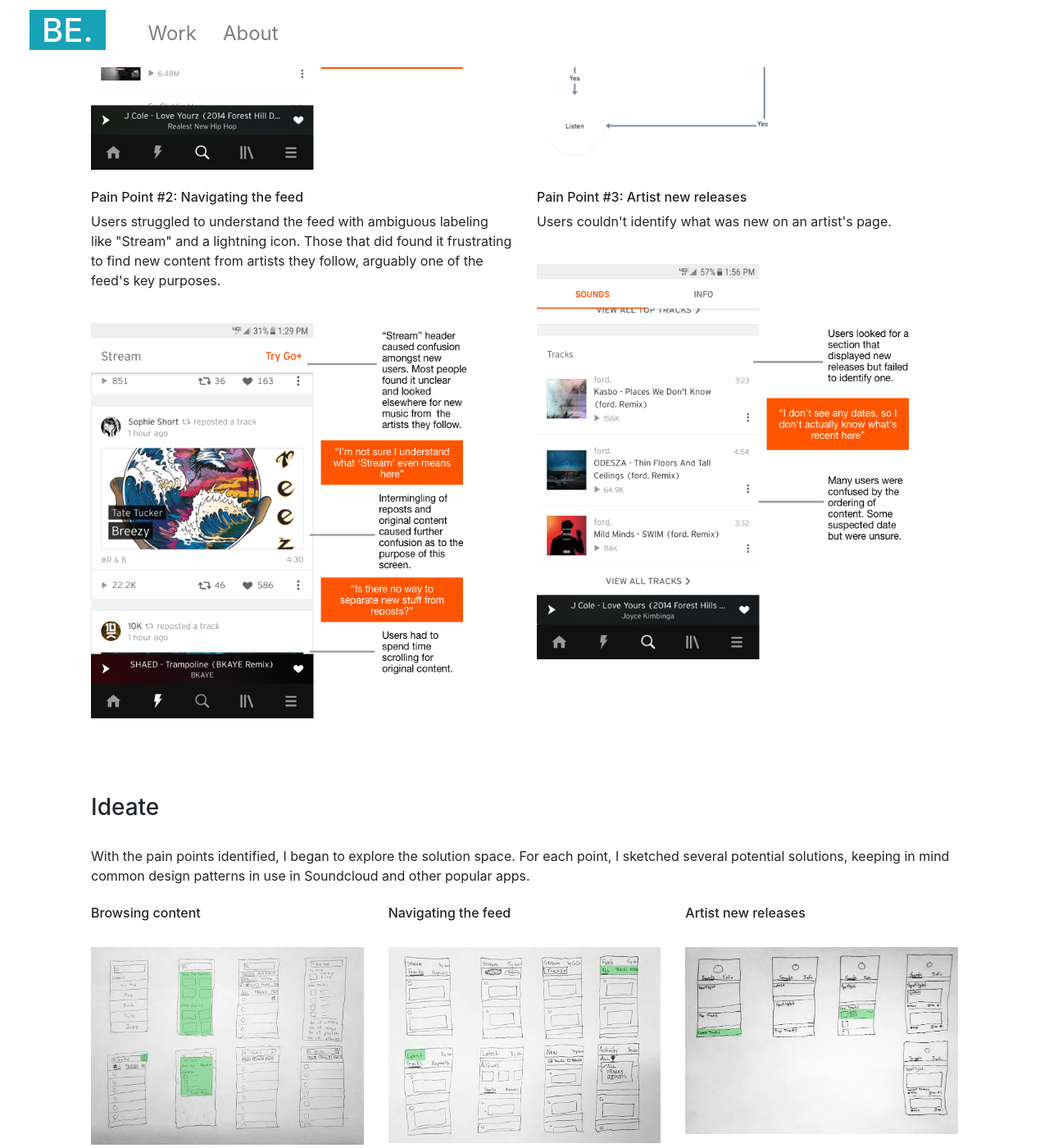
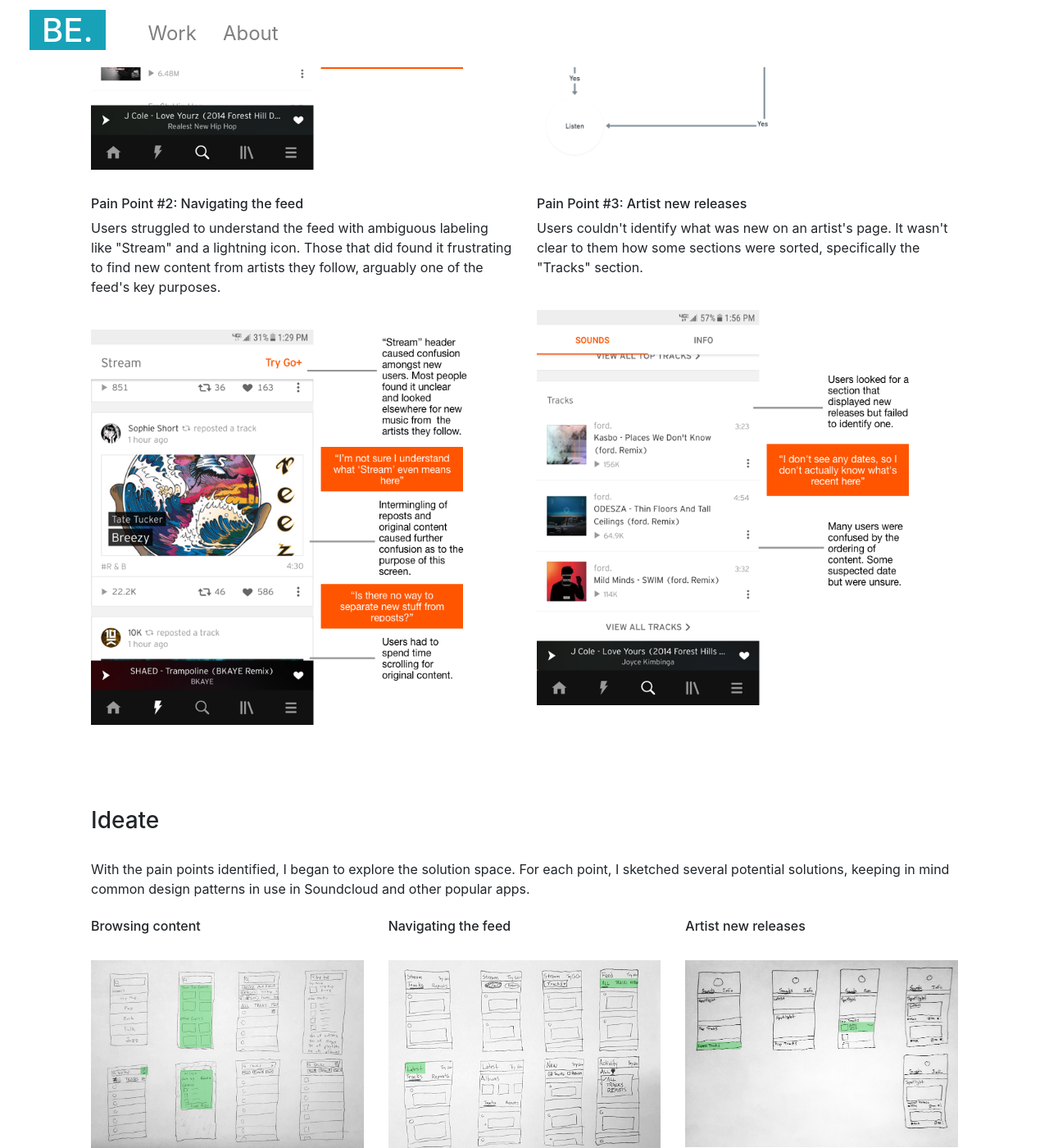
Before and after one commit to bewing91/new_bewingco, a Jekyll site: the page built from projects/soundcloud.html, in a window 1280 px wide and 1400 px high, scrolled down 5330 px. Shown: the whole window at 82% size. Built offline with Jekyll 4.4.1, drawn with Linux system fonts in a browser that asks for light colours.

Commit message:
moar formatting fixes

```diff
--- a/css/main.css
+++ b/css/main.css
@@ -472,7 +472,7 @@
 }
 
 #usability img {
-  max-width: 100%;
+  max-width: 85%;
   height: 85%;
 }
 
@@ -487,6 +487,10 @@
 
 #painpts img {
   max-width: 90%;
+}
+
+.painpt {
+  padding-bottom: 32px;
 }
 
 #prototype h6 {
--- a/projects/soundcloud.html
+++ b/projects/soundcloud.html
@@ -58,7 +58,7 @@
         <h5>Jobs to be done</h5>
         In order to better understand the user and frame how they use Soundcloud, I created three job stories, each for a common user behavior.
       </div>
-      <div class="col-md-8">
+      <div class="col-md-8 text-center">
         <img src="{{ site.baseurl }}/img/JBTD.png">
       </div>
     </div>
@@ -116,11 +116,12 @@
     </div>
     <div class="row">
       <div class="col-md-6">
+        <div class="painpt">
           <h6>Pain Point #1: Browsing content</h6>
           <p>Users found it difficult to browse for artists and other content.</p>
           <br />
           <img src="{{ site.baseurl }}/img/soundcloud/Search_before.png">
-        <br /><br />
+        </div>
       </div>
       <div class="col-md-6">
         <img src="{{ site.baseurl }}/img/soundcloud/TaskFlow_Search.png">
@@ -128,18 +129,22 @@
     </div>
     <div class="row">
       <div class="col-md-6">
+        <div class="painpt">
           <h6>Pain Point #2: Navigating the feed</h6>
           <p>Users struggled to understand the feed with ambiguous labeling like "Stream" and a lightning icon. Those that did found it frustrating to find new content from artists they follow, arguably one of the feed's key purposes.</p>
           <br />
           <img src="{{ site.baseurl }}/img/soundcloud/Stream_before.png">
-        <br /><br />
+        </div>
       </div>
       <div class="col-md-6">
+        <div class="painpt">
           <h6>Pain Point #3: Artist new releases</h6>
-        <p>Users couldn't identify what was new on an artist's page.</p>
+          <p>Users couldn't identify what was new on an artist's page.
+             It wasn't clear to them how some sections were sorted, specifically the "Tracks" section.
+           </p>
           <br />
           <img src="{{ site.baseurl }}/img/soundcloud/Artist_before.png">
-        <br /><br />
+        </div>
       </div>
     </div>
   </div>
```
Lines whose indentation alone changed are shown as unchanged.
